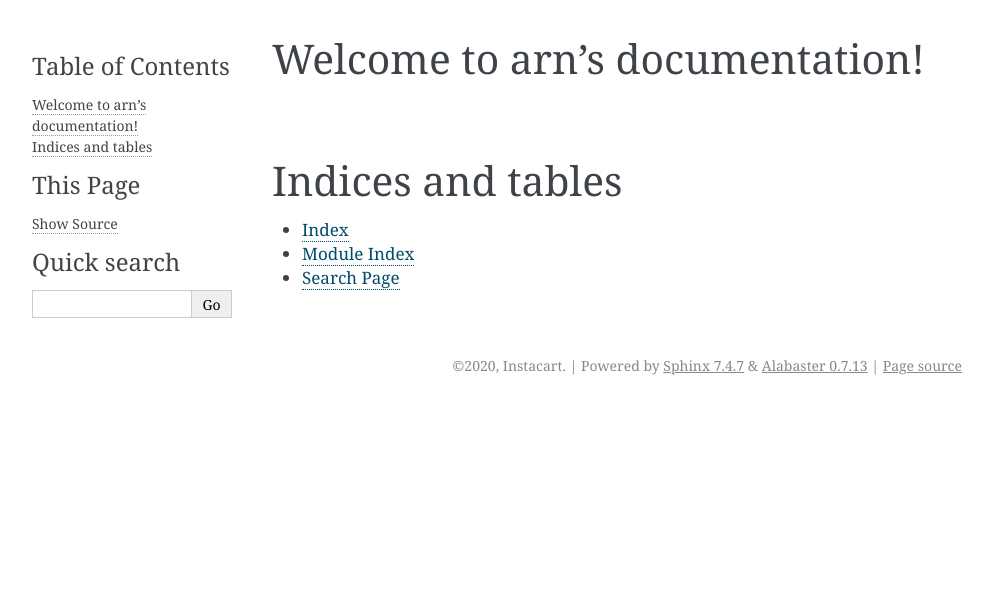
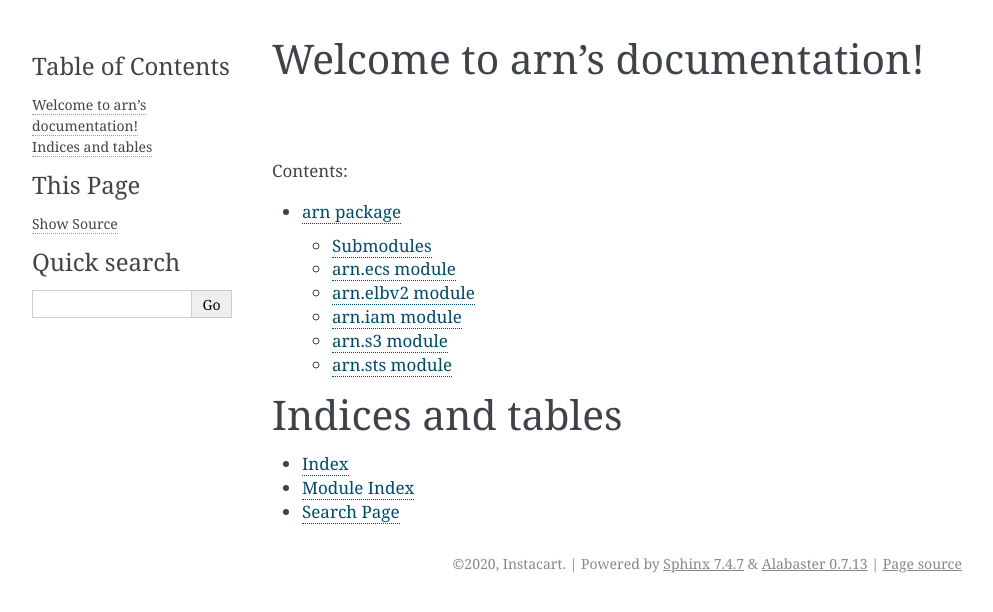
Before and after one commit to instacart/arn, a Sphinx documentation site: the page built from docs/index.rst, in a window 1280 px wide. Shown: the top 612 px of the page, without its empty margins (148-1141 px from the left). Built offline with Sphinx 7.4.7, drawn with Linux system fonts in a browser that asks for light colours.

Commit message:
use autodoc to generate structure

```diff
--- /dev/null
+++ b/docs/arn.rst
@@ -0,0 +1,50 @@
+arn package
+===========
+
+.. automodule:: arn
+   :members:
+   :undoc-members:
+   :show-inheritance:
+
+Submodules
+----------
+
+arn.ecs module
+--------------
+
+.. automodule:: arn.ecs
+   :members:
+   :undoc-members:
+   :show-inheritance:
+
+arn.elbv2 module
+----------------
+
+.. automodule:: arn.elbv2
+   :members:
+   :undoc-members:
+   :show-inheritance:
+
+arn.iam module
+--------------
+
+.. automodule:: arn.iam
+   :members:
+   :undoc-members:
+   :show-inheritance:
+
+arn.s3 module
+-------------
+
+.. automodule:: arn.s3
+   :members:
+   :undoc-members:
+   :show-inheritance:
+
+arn.sts module
+--------------
+
+.. automodule:: arn.sts
+   :members:
+   :undoc-members:
+   :show-inheritance:
--- a/docs/conf.py
+++ b/docs/conf.py
@@ -30,7 +30,7 @@ release = "0.0.1"
 # Add any Sphinx extension module names here, as strings. They can be
 # extensions coming with Sphinx (named 'sphinx.ext.*') or your custom
 # ones.
-extensions = []
+extensions = ["sphinx.ext.autodoc"]
 
 # Add any paths that contain templates here, relative to this directory.
 templates_path = ["_templates"]
--- a/docs/index.rst
+++ b/docs/index.rst
@@ -10,7 +5,7 @@ Welcome to arn's documentation!
    :maxdepth: 2
    :caption: Contents:
 
-
+   arn
 
 Indices and tables
 ==================
```
Also changed, not shown: other parts of docs/index.rst (+0 -5 lines).
